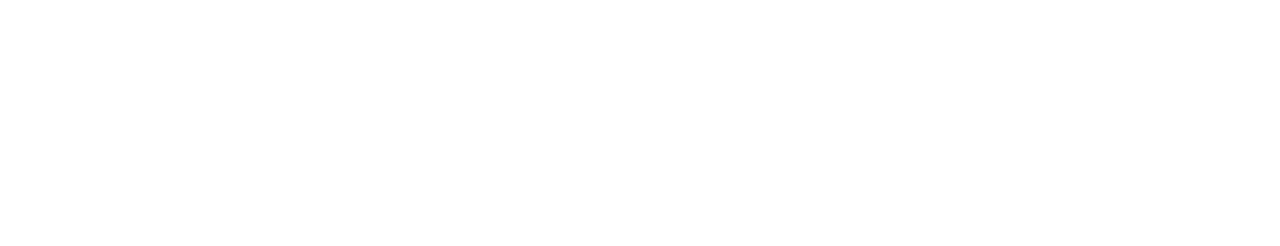
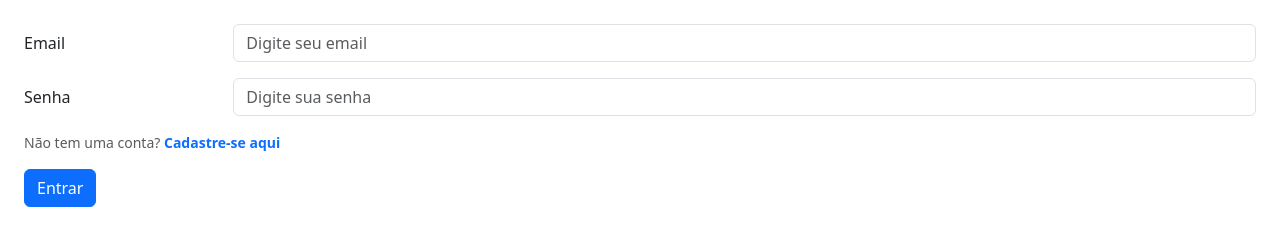
Before and after one commit to EduardoLopes17/Tela-de-login, a plain HTML site: page index.html in a window 1280 px wide. Drawn offline with nearby package versions, Linux system fonts and the light colour scheme.

Commit message:
add - Fiz toda parte estrutural do site

```diff
--- a/index.html
+++ b/index.html
@@ -1,10 +1,36 @@
-<html lang="en">
+<!DOCTYPE html>
+<html lang="pt-br">
 <head>
     <meta charset="UTF-8">
-    <meta name="viewport" content="width=device-width, initial-scale=1.0">
-    <title>Document</title>
+    <title>Formulário de Login</title>
+    <link href="https://cdn.jsdelivr.net/npm/bootstrap@5.3.0/dist/css/bootstrap.min.css" rel="stylesheet">
+    <link rel="stylesheet" href="styles.css">
 </head>
-<body>
+<body class="p-4">
+
+<form>
+    <div class="row mb-3">
+        <label for="inputEmail3" class="col-sm-2 col-form-label">Email</label>
+        <div class="col-sm-10">
+            <input type="email" class="form-control" id="inputEmail3" placeholder="Digite seu email">
+        </div>
+    </div>
+
+    <div class="row mb-3">
+        <label for="inputPassword3" class="col-sm-2 col-form-label">Senha</label>
+        <div class="col-sm-10">
+            <input type="password" class="form-control" id="inputPassword3" placeholder="Digite sua senha">
+        </div>
+    </div>
+
+    <div class="mt-3">
+        <p class="text-muted small"> Não tem uma conta?
+            <a href="#" class="text-decoration-none fw-bold text-primary">Cadastre-se aqui</a>
+        </p>
+    </div>
+
+    <button type="submit" class="btn btn-primary">Entrar</button>
+</form>
 
 </body>
 </html>
```
